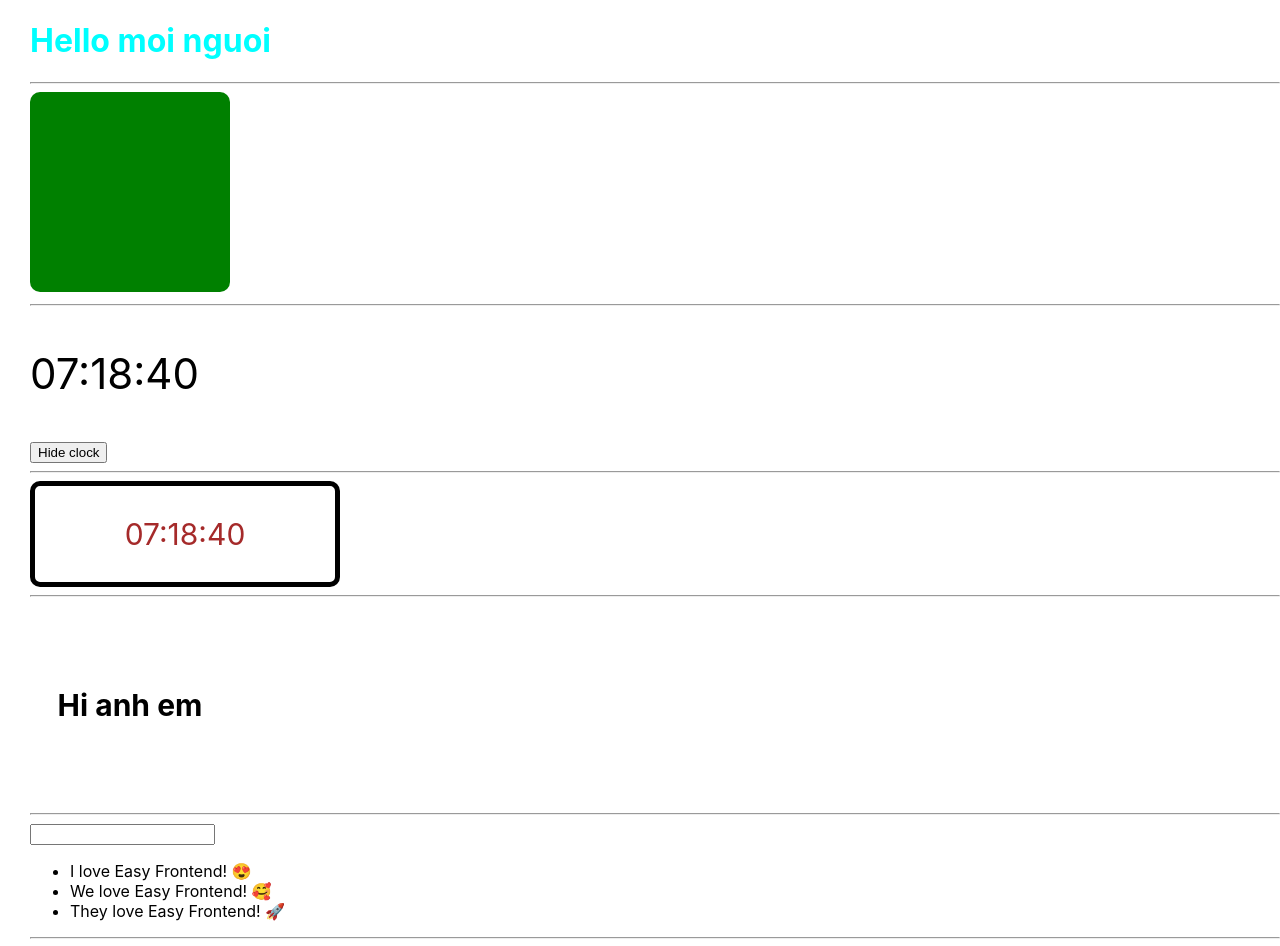
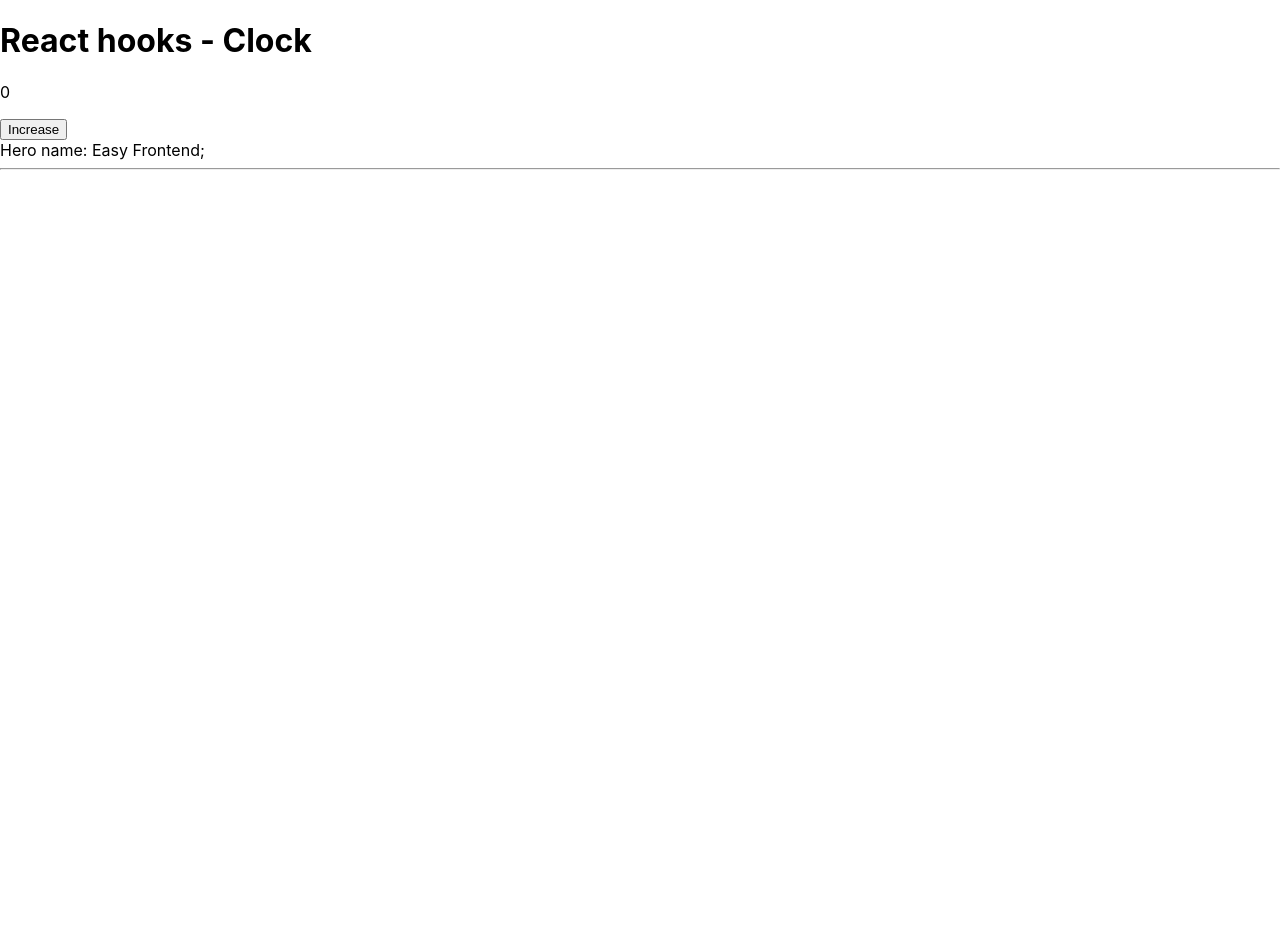
Before and after one commit to MinhNhatLe/react-hooks-bacsic, a React (Create React App) app: page / in a window 1280 px wide. Shown: the top 946 px of the page. After the commit the page ends 800 px from the top, so only its background shows below. Built offline with nearby package versions, Linux system fonts and the light colour scheme; no server answers.

Commit message:
memoization + react HOC memo

```diff
--- a/src/App.js
+++ b/src/App.js
@@ -1,121 +1,24 @@
-import queryString from "query-string";
+import { useState } from "react";
 import "./App.scss";
-import Pagination from "./components/Pagination";
-import PostList from "./components/PostList";
-import TodoForm from "./components/TodoForm/TodoForm";
-import TodoList from "./components/TodoList/TodoList";
-import ColorBox from "./components/colorbox";
-import React, { useEffect, useState } from "react";
-import PostFiltersForm from "./components/PostFiltersForm";
-import Clock from "./components/Clock";
-import BetterClock from "./components/BetterClock";
-import MagicBox from "./components/MagicBox";
+import Hero from "./components/Hero";
+// import HomePage from "./page";
+
 
 function App() {
-  const [todoList, setTodoList] = useState([
-    { id: 1, title: "I love Easy Frontend! 😍 " },
-    { id: 2, title: "We love Easy Frontend! 🥰 " },
-    { id: 3, title: "They love Easy Frontend! 🚀 " },
-  ]);
+  const [count, setCount] = useState(0);
 
-  const [postList, setPostList] = useState([]);
-  const [pagination, setPagination] = useState({
-    _page: 1,
-    _limit: 10,
-    _totalRows: 1,
-  });
-  const [filters, setFilters] = useState({
-    _limit: 10,
-    _page: 1,
-  });
+  function handleHeroClick() {
 
-  // Không có dependencies [] thì nó chạy má ơi luôn
-  // Lấy API có dependencies[] thì chỉ chạy 1 lần
-  // Nếu dependencies giữ nguyên kh thay đổi còn nó thay đổi thì chạy lại 1 lần
-
-  // Lấy API có dependencies [] chạy 1 lần
-  useEffect(() => {
-    async function fetchPostList() {
-      try {
-        const paramsString = queryString.stringify(filters);
-        const fectchUrl = `http://js-post-api.herokuapp.com/api/posts?${paramsString}`;
-        const response = await fetch(fectchUrl);
-        const responseJSON = await response.json();
-        console.log({ responseJSON });
-
-        const { data, pagination } = responseJSON;
-        setPostList(data);
-        setPagination(pagination);
-      } catch (error) {
-        console.log("Failed to fectch posts: ", error);
-      }
-    } fetchPostList();
-  }, [filters]);
-
-  function handlePageChange(newPage) {
-    console.log("New Page: ", newPage);
-    setFilters({
-      ...filters,
-      _page: newPage,
-    });
   }
-
-
-  // Lấy giá trị formValues lên để submit
-  function handleTodoFormSubmit(formValues) {
-
-    const newTodo = {
-      id: todoList.length + 1,
-      ...formValues,
-    };
-
-    // Cập nhật (push) dữ liệu vào state todoList để nó render todoList mới
-    const newTodoList = [...todoList];
-    newTodoList.push(newTodo);
-    setTodoList(newTodoList);
-  }
-
-
-  function handleTodoClick(todo) {
-    console.log(todo);
-    const index = todoList.findIndex((x) => x.id === todo.id);
-    if (index < 0) return;
-
-    const newTodoList = [...todoList];
-    newTodoList.splice(index, 1);
-    setTodoList(newTodoList);
-  }
-
-  function handleFiltersChange(newFilters) {
-    console.log("New Filter: ", newFilters);
-    setFilters({
-      ...filters,
-      _page: 1,
-      title_like: newFilters.searchTerm,
-    })
-  }
-  const [showClock, setShowClock] = useState(true);
-
   return (
     <div className="App">
-      <h1>Hello moi nguoi</h1>
+      <h1>React hooks - Clock</h1>
+      <p>{count}</p>
+      <button onClick={() => setCount(count + 1)}>Increase</button>
+
+      <Hero name='Easy Frontend' onClick={handleHeroClick} />
       <hr />
-      <MagicBox />
-      <hr />
-      {showClock && <Clock />}
-      <button onClick={() => setShowClock(false)}>Hide clock</button>
-      <hr />
-      <BetterClock />
-      <hr />
-      <ColorBox />
-      <hr />
-      <TodoForm onSubmit={handleTodoFormSubmit} />
-      <TodoList todos={todoList} onTodoClick={handleTodoClick} />
-
-      <hr />
-      <PostFiltersForm onSubmit={handleFiltersChange} />
-      <PostList posts={postList} />
-      <Pagination pagination={pagination} onPageChange={handlePageChange} />
+      {/* <HomePage/> */}
     </div>
   );
 }
--- a/src/App.scss
+++ b/src/App.scss
@@ -1,7 +1,7 @@
-.App {
-  margin-left: 30px;
+// .App {
+//   margin-left: 30px;
 
-  h1 {
-    color: aqua;
-  }
-}
+//   h1 {
+//     color: aqua;
+//   }
+// }
--- /dev/null
+++ b/src/components/Hero/index.jsx
@@ -0,0 +1,21 @@
+import React from 'react';
+import PropTypes from 'prop-types';
+
+Hero.propTypes = {
+    name: PropTypes.string,
+};
+Hero.defaultProps = {
+    name: '',
+}
+
+function Hero(props) {
+    const { name } = props;
+    console.log('Hero render: ', name);
+    return (
+        <div>
+            Hero name: {name};
+        </div>
+    );
+}
+
+export default React.memo(Hero);
--- /dev/null
+++ b/src/page/index.jsx
@@ -0,0 +1,123 @@
+import queryString from "query-string";
+import "./HomePage.scss";
+import Pagination from "./components/Pagination";
+import PostList from "./components/PostList";
+import TodoForm from "./components/TodoForm/TodoForm";
+import TodoList from "./components/TodoList/TodoList";
+import ColorBox from "./components/colorbox";
+import React, { useEffect, useState } from "react";
+import PostFiltersForm from "./components/PostFiltersForm";
+import Clock from "./components/Clock";
+import BetterClock from "./components/BetterClock";
+import MagicBox from "./components/MagicBox";
+
+function HomePage() {
+    const [todoList, setTodoList] = useState([
+        { id: 1, title: "I love Easy Frontend! 😍 " },
+        { id: 2, title: "We love Easy Frontend! 🥰 " },
+        { id: 3, title: "They love Easy Frontend! 🚀 " },
+    ]);
+
+    const [postList, setPostList] = useState([]);
+    const [pagination, setPagination] = useState({
+        _page: 1,
+        _limit: 10,
+        _totalRows: 1,
+    });
+    const [filters, setFilters] = useState({
+        _limit: 10,
+        _page: 1,
+    });
+
+    // Không có dependencies [] thì nó chạy má ơi luôn
+    // Lấy API có dependencies[] thì chỉ chạy 1 lần
+    // Nếu dependencies giữ nguyên kh thay đổi còn nó thay đổi thì chạy lại 1 lần
+
+    // Lấy API có dependencies [] chạy 1 lần
+    useEffect(() => {
+        async function fetchPostList() {
+            try {
+                const paramsString = queryString.stringify(filters);
+                const fectchUrl = `http://js-post-api.herokuapp.com/api/posts?${paramsString}`;
+                const response = await fetch(fectchUrl);
+                const responseJSON = await response.json();
+                console.log({ responseJSON });
+
+                const { data, pagination } = responseJSON;
+                setPostList(data);
+                setPagination(pagination);
+            } catch (error) {
+                console.log("Failed to fectch posts: ", error);
+            }
+        } fetchPostList();
+    }, [filters]);
+
+    function handlePageChange(newPage) {
+        console.log("New Page: ", newPage);
+        setFilters({
+            ...filters,
+            _page: newPage,
+        });
+    }
+
+
+    // Lấy giá trị formValues lên để submit
+    function handleTodoFormSubmit(formValues) {
+
+        const newTodo = {
+            id: todoList.length + 1,
+            ...formValues,
+        };
+
+        // Cập nhật (push) dữ liệu vào state todoList để nó render todoList mới
+        const newTodoList = [...todoList];
+        newTodoList.push(newTodo);
+        setTodoList(newTodoList);
+    }
+
+
+    function handleTodoClick(todo) {
+        console.log(todo);
+        const index = todoList.findIndex((x) => x.id === todo.id);
+        if (index < 0) return;
+
+        const newTodoList = [...todoList];
+        newTodoList.splice(index, 1);
+        setTodoList(newTodoList);
+    }
+
+    function handleFiltersChange(newFilters) {
+        console.log("New Filter: ", newFilters);
+        setFilters({
+            ...filters,
+            _page: 1,
+            title_like: newFilters.searchTerm,
+        })
+    }
+    const [showClock, setShowClock] = useState(true);
+
+    return (
+        <div className="HomePage">
+            <h1>Hello moi nguoi</h1>
+            <hr />
+            <MagicBox />
+            <hr />
+            {showClock && <Clock />}
+            <button onClick={() => setShowClock(false)}>Hide clock</button>
+            <hr />
+            <BetterClock />
+            <hr />
+            <ColorBox />
+            <hr />
+            <TodoForm onSubmit={handleTodoFormSubmit} />
+            <TodoList todos={todoList} onTodoClick={handleTodoClick} />
+
+            <hr />
+            <PostFiltersForm onSubmit={handleFiltersChange} />
+            <PostList posts={postList} />
+            <Pagination pagination={pagination} onPageChange={handlePageChange} />
+        </div>
+    );
+}
+
+export default HomePage;
```
Also changed, not shown: src/page/HomePage.scss (added, +7 -0 lines).
